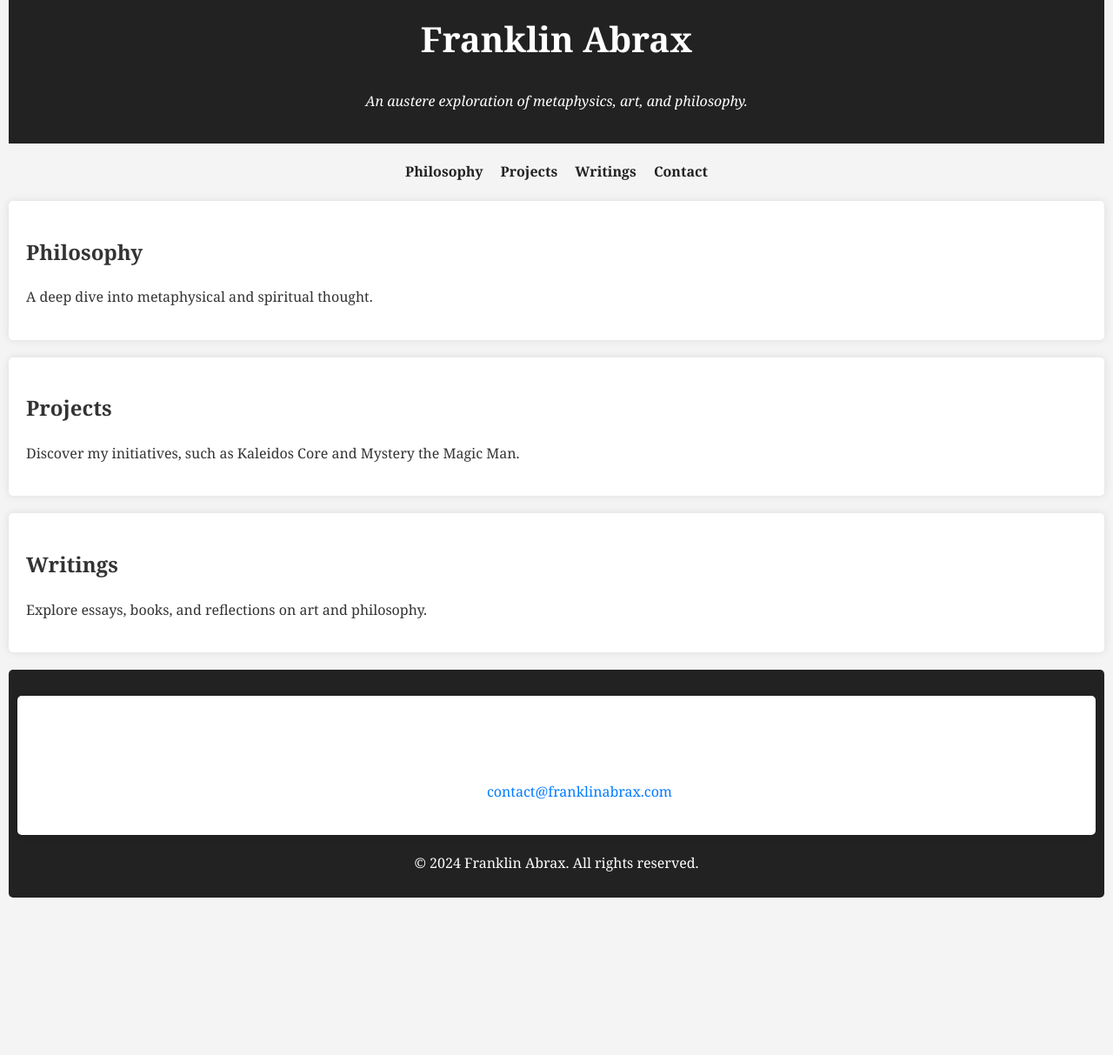
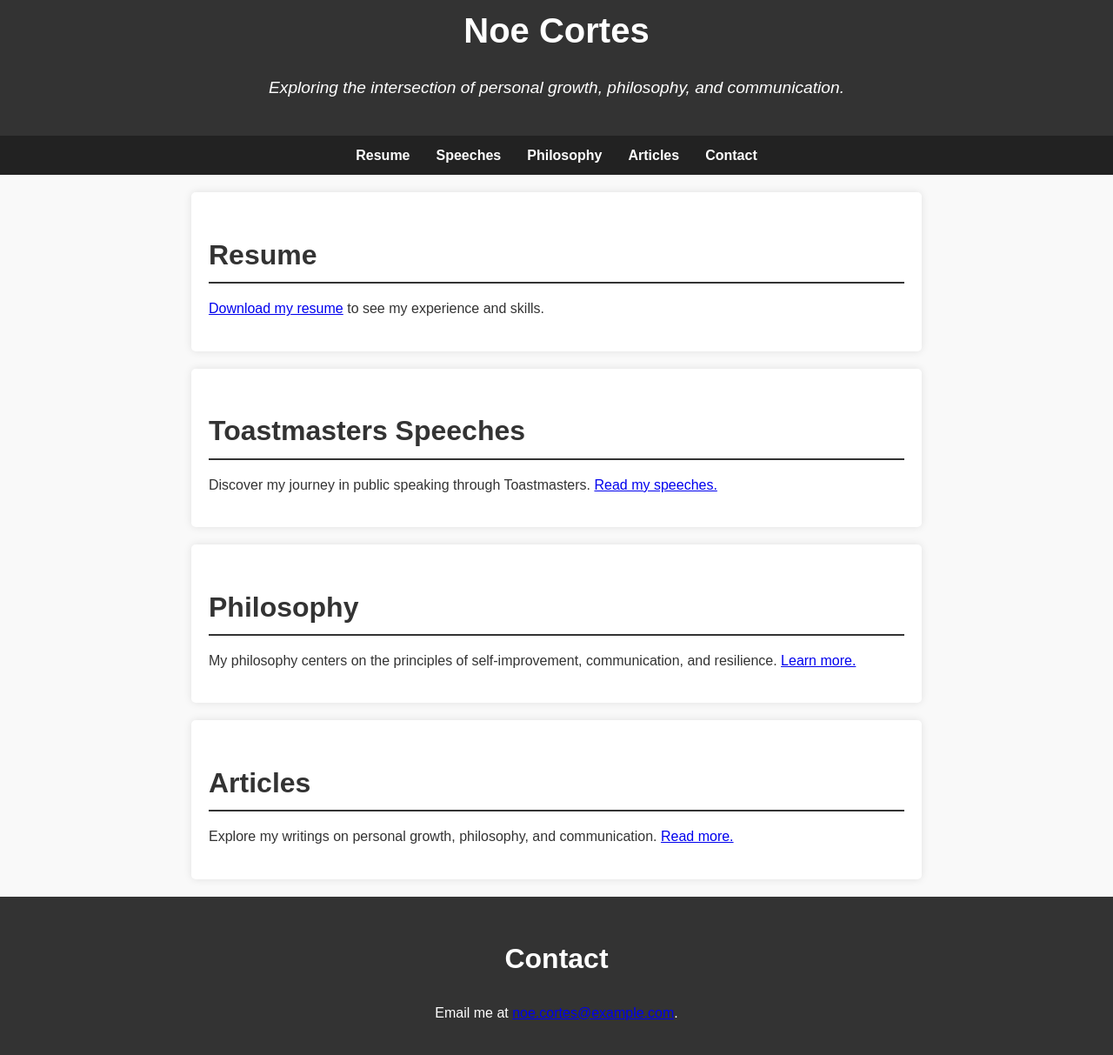
Before and after one commit to jcort7V/jcort7V.github.io, a plain HTML site: page index.html in a window 1280 px wide. Shown: the part 44-1257 px from the top of the page at 87% size. Before the commit the page ends 1086 px from the top, so only its background shows below. Drawn offline with Linux system fonts and the light colour scheme.

Commit message:
Updated index and css files

```diff
--- a/css/style.css
+++ b/css/style.css
@@ -1,26 +1,28 @@
 /* General Styles */
 body {
-    font-family: 'Georgia', serif;
+    font-family: 'Arial', sans-serif;
     line-height: 1.6;
-    background: #f4f4f4;
+    margin: 0;
+    padding: 0;
+    background: #f9f9f9;
     color: #333;
-    padding: 10px;
-    margin: 0;
 }
 
 /* Header */
 header {
     text-align: center;
-    background: #222;
+    background: #333;
     color: white;
     padding: 20px 0;
 }
 
 header h1 {
     font-size: 2.5em;
+    margin-bottom: 10px;
 }
 
 header p {
+    font-size: 1.2em;
     font-style: italic;
 }
 
@@ -28,42 +30,48 @@ header p {
 nav ul {
     display: flex;
     justify-content: center;
-    gap: 20px;
     list-style: none;
-    padding: 0;
-    margin: 20px 0;
+    padding: 10px 0;
+    background: #222;
+    margin: 0;
+}
+
+nav ul li {
+    margin: 0 15px;
 }
 
 nav ul li a {
+    color: white;
+    text-decoration: none;
     font-weight: bold;
-    color: #222;
-    text-decoration: none;
 }
 
 nav ul li a:hover {
-    color: #007BFF;
+    text-decoration: underline;
 }
 
 /* Sections */
 section {
-    margin: 20px 0;
     padding: 20px;
+    margin: 20px auto;
+    max-width: 800px;
     background: white;
     border-radius: 5px;
     box-shadow: 0 0 10px rgba(0, 0, 0, 0.1);
 }
 
+h2 {
+    margin-bottom: 10px;
+    font-size: 2em;
+    border-bottom: 2px solid #333;
+    padding-bottom: 5px;
+}
+
 /* Footer */
 footer {
     text-align: center;
-    margin-top: 20px;
-    padding: 10px;
-    background: #222;
+    padding: 20px;
+    background: #333;
     color: white;
-    border-radius: 5px;
+    font-size: 1em;
 }
-
-footer a {
-    color: #007BFF;
-    text-decoration: none;
-}
--- a/index.html
+++ b/index.html
@@ -3,42 +3,50 @@
 <head>
     <meta charset="UTF-8">
     <meta name="viewport" content="width=device-width, initial-scale=1.0">
-    <title>Franklin Abrax</title>
+    <title>Noe Cortes - Personal Website</title>
     <link rel="stylesheet" href="css/style.css">
 </head>
 <body>
-    <header>
-        <h1>Franklin Abrax</h1>
-        <p>An austere exploration of metaphysics, art, and philosophy.</p>
+    <header id="home">
+        <h1>Noe Cortes</h1>
+        <p>Exploring the intersection of personal growth, philosophy, and communication.</p>
     </header>
+
     <nav>
         <ul>
+            <li><a href="#resume">Resume</a></li>
+            <li><a href="#speeches">Speeches</a></li>
             <li><a href="#philosophy">Philosophy</a></li>
-            <li><a href="#projects">Projects</a></li>
-            <li><a href="#writings">Writings</a></li>
+            <li><a href="#articles">Articles</a></li>
             <li><a href="#contact">Contact</a></li>
         </ul>
     </nav>
+
     <main>
+        <section id="resume">
+            <h2>Resume</h2>
+            <p><a href="resume.pdf" download>Download my resume</a> to see my experience and skills.</p>
+        </section>
+
+        <section id="speeches">
+            <h2>Toastmasters Speeches</h2>
+            <p>Discover my journey in public speaking through Toastmasters. <a href="speeches.html">Read my speeches.</a></p>
+        </section>
+
         <section id="philosophy">
             <h2>Philosophy</h2>
-            <p>A deep dive into metaphysical and spiritual thought.</p>
+            <p>My philosophy centers on the principles of self-improvement, communication, and resilience. <a href="philosophy.html">Learn more.</a></p>
         </section>
-        <section id="projects">
-            <h2>Projects</h2>
-            <p>Discover my initiatives, such as Kaleidos Core and Mystery the Magic Man.</p>
-        </section>
-        <section id="writings">
-            <h2>Writings</h2>
-            <p>Explore essays, books, and reflections on art and philosophy.</p>
+
+        <section id="articles">
+            <h2>Articles</h2>
+            <p>Explore my writings on personal growth, philosophy, and communication. <a href="articles.html">Read more.</a></p>
         </section>
     </main>
-    <footer>
-        <section id="contact">
-            <h2>Contact</h2>
-            <p>Email: <a href="mailto:contact@franklinabrax.com">contact@franklinabrax.com</a></p>
-        </section>
-        <p>&copy; 2024 Franklin Abrax. All rights reserved.</p>
+
+    <footer id="contact">
+        <h2>Contact</h2>
+        <p>Email me at <a href="mailto:noe.cortes@example.com">noe.cortes@example.com</a>.</p>
     </footer>
 </body>
 </html>
```
